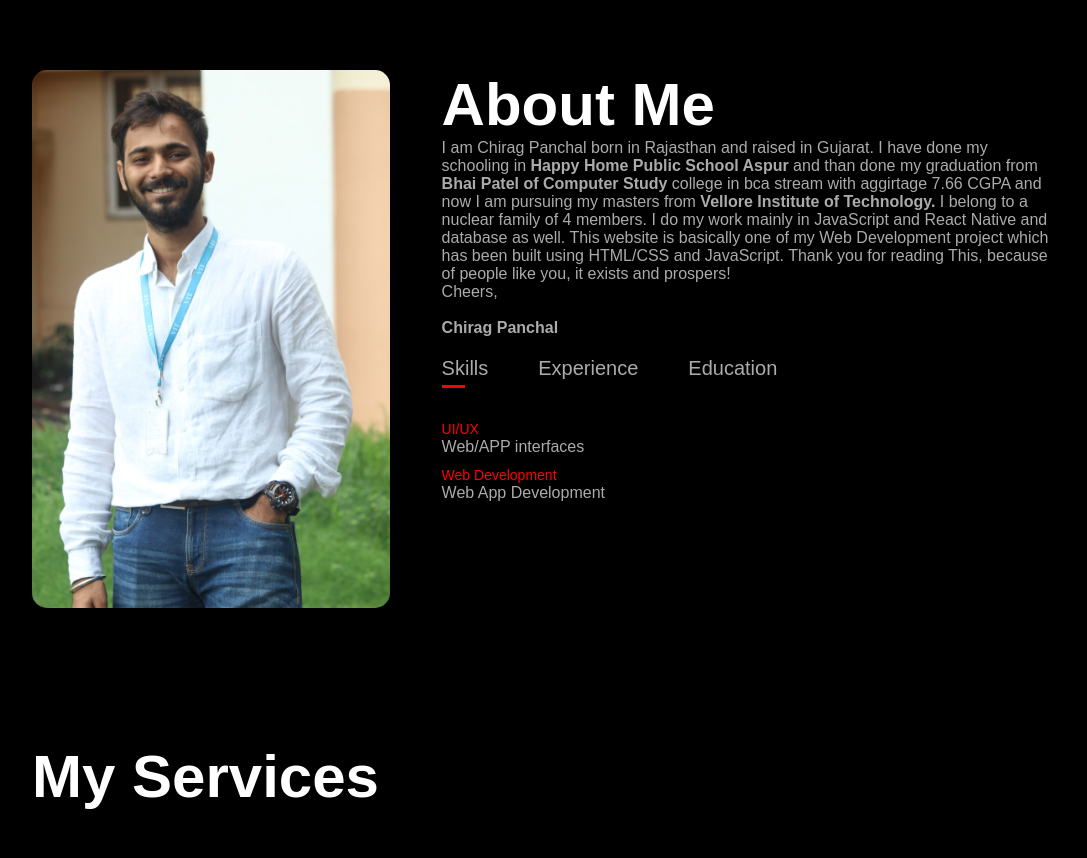
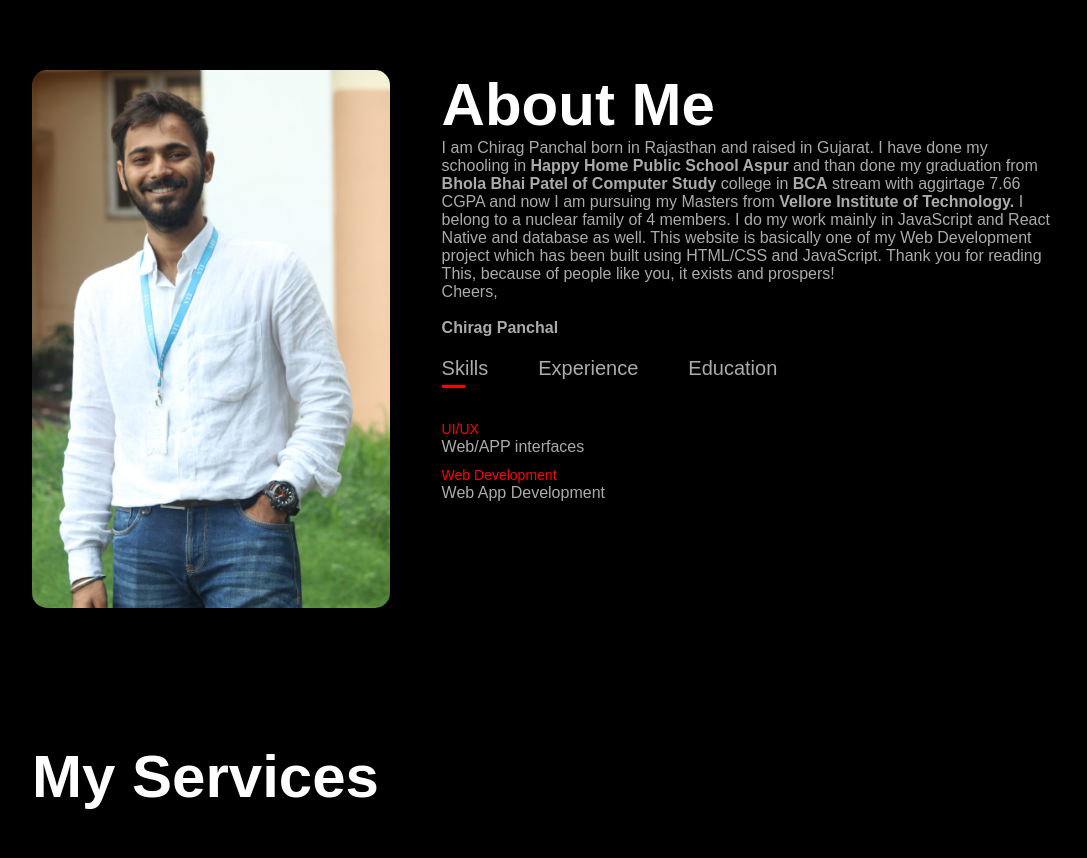
Before and after one commit to paulchirag15/Portfolio, a plain HTML site: page index.html in a window 1280 px wide. Shown: the part 820-1678 px from the top of the page, without its empty margins (96-1183 px from the left). Drawn offline with Linux system fonts and the light colour scheme.

Commit message:
Paulchirag

```diff
--- a/index.html
+++ b/index.html
@@ -45,14 +45,14 @@
               I am Chirag Panchal born in Rajasthan and raised in Gujarat. I
               have done my schooling in
               <b>Happy Home Public School Aspur</b> and than done my graduation
-              from <b>Bhai Patel of Computer Study</b> college in bca stream
-              with aggirtage 7.66 CGPA and now I am pursuing my masters from
-              <b>Vellore Institute of Technology.</b> I belong to a nuclear
-              family of 4 members. I do my work mainly in JavaScript and React
-              Native and database as well. This website is basically one of my
-              Web Development project which has been built using HTML/CSS and
-              JavaScript. Thank you for reading This, because of people like
-              you, it exists and prospers!<br />
+              from <b>Bhola Bhai Patel of Computer Study</b> college in
+              <b>BCA</b> stream with aggirtage 7.66 CGPA and now I am pursuing
+              my Masters from <b>Vellore Institute of Technology.</b> I belong
+              to a nuclear family of 4 members. I do my work mainly in
+              JavaScript and React Native and database as well. This website is
+              basically one of my Web Development project which has been built
+              using HTML/CSS and JavaScript. Thank you for reading This, because
+              of people like you, it exists and prospers!<br />
               Cheers,<br />
               <br />
               <b>Chirag Panchal</b>
```
